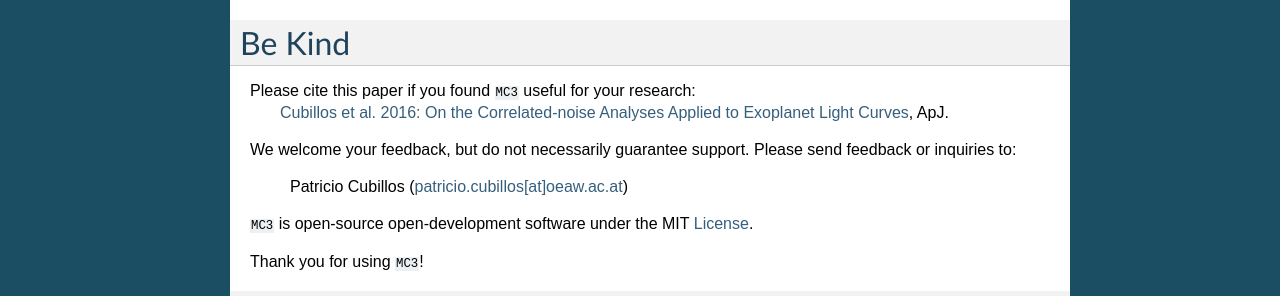
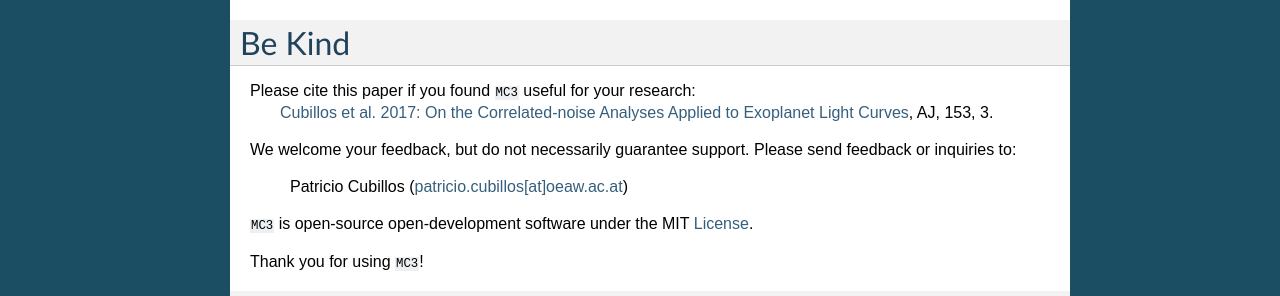
Before and after one commit to pcubillos/mc3, a Sphinx documentation site: the page built from docs/index.rst, in a window 1280 px wide and 900 px high, scrolled down 1644 px. Shown: the part 397-693 px from the top of the window. Built offline with Sphinx 7.4.7, drawn with Linux system fonts in a browser that asks for light colours.

Commit message:
Updated paper reference in documentation.

```diff
--- a/docs/index.rst
+++ b/docs/index.rst
@@ -88,8 +88,8 @@ Be Kind
 
 
 Please cite this paper if you found ``MC3`` useful for your research:
-  `Cubillos et al. 2016: On the Correlated-noise Analyses Applied to
-  Exoplanet Light Curves <https://arxiv.org/abs/1610.01336>`_, ApJ.
+  `Cubillos et al. 2017: On the Correlated-noise Analyses Applied to
+  Exoplanet Light Curves <http://adsabs.harvard.edu/abs/2017AJ....153....3C>`_, AJ, 153, 3.
 
 We welcome your feedback, but do not necessarily guarantee support.
 Please send feedback or inquiries to:
@@ -108,4 +108,4 @@ Documentation for Previous Releases
 - `MC3 version 1.2 <http://geco.oeaw.ac.at/patricio/MC3_v1.2.pdf>`_.
 
 .. _patricio.cubillos[at]oeaw.ac.at: patricio.cubillos@oeaw.ac.at
-.. _Cubillos et al. 2016\: On the Correlated Noise Analyses Applied to Exoplanet Light Curves: https://github.com/pcubillos/MCcubed/lalala
+.. _Cubillos et al. 2017\: On the Correlated Noise Analyses Applied to Exoplanet Light Curves: http://adsabs.harvard.edu/abs/2017AJ....153....3C
--- a/docs/timeaveraging.rst
+++ b/docs/timeaveraging.rst
@@ -65,6 +65,6 @@ Example
 References
 ^^^^^^^^^^
 
-.. [Cubillos2016] `Cubillos et al. (2016): On the Correlated-noise
+.. [Cubillos2017] `Cubillos et al. (2017): On the Correlated-noise
   Analyses Applied to Exoplanet Light Curves
-  <https://arxiv.org/abs/1610.01336>`_
+  <http://adsabs.harvard.edu/abs/2017AJ....153....3C>`_
```
Also changed, not shown: other parts of docs/timeaveraging.rst (+1 -1 lines).
